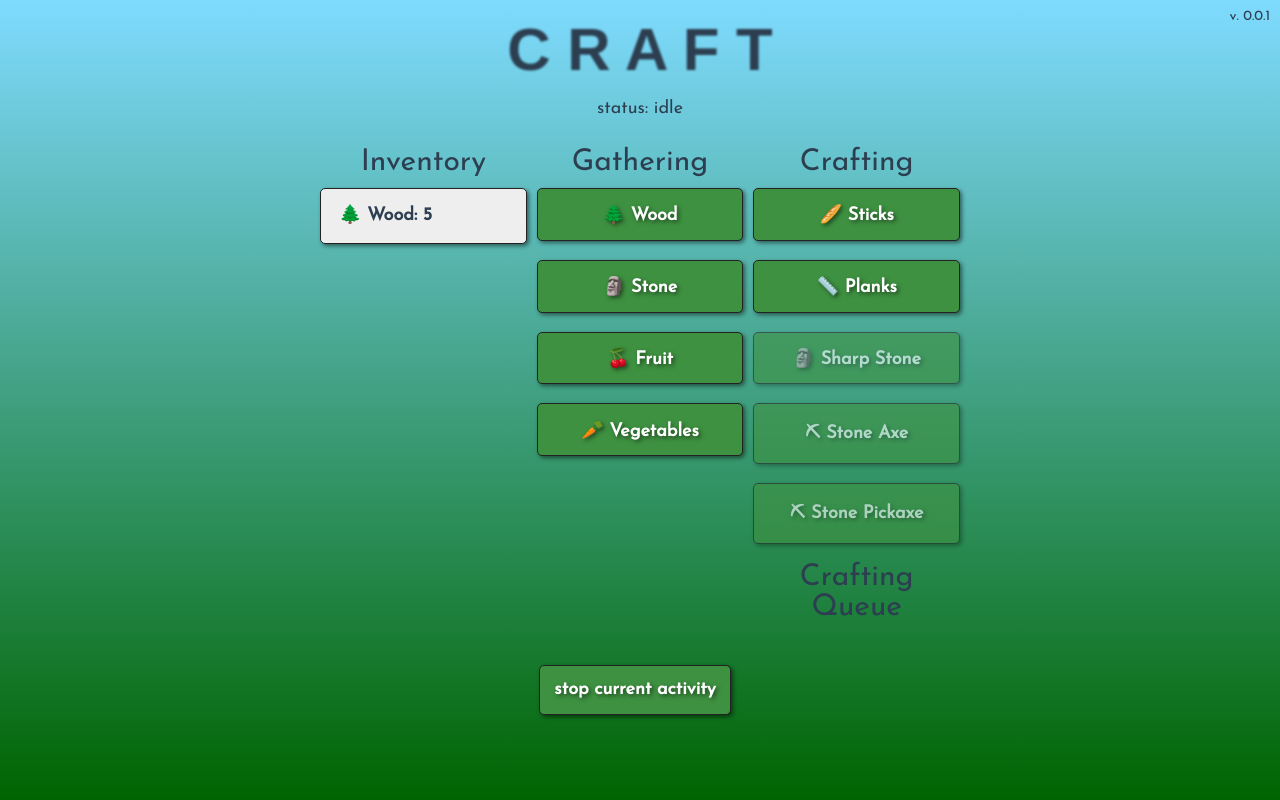
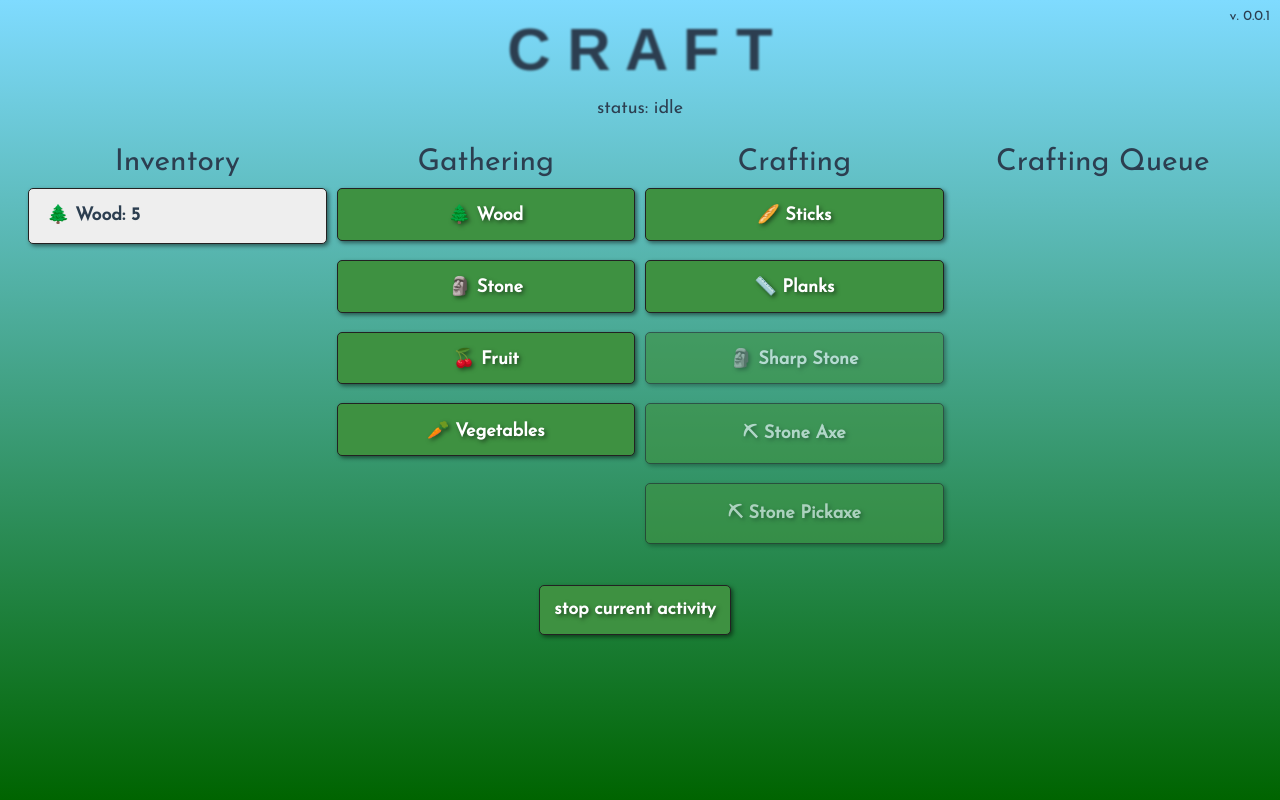
Before and after one commit to peerhenry/craft, a Vue app: page /#/tools in a window 1280 px wide. Built offline with nearby package versions, Linux system fonts and the light colour scheme; a web font is replaced by a local one.

Commit message:
fix resumecraft bug

```diff
--- a/src/settings/items.js
+++ b/src/settings/items.js
@@ -16,9 +16,11 @@ const items = {
 
   fruit: {
     icon: '🍒',
+    consumable: true,
   },
   vegetables: {
     icon: '🥕',
+    consumable: true,
   },
 
   // TOOLS
--- a/src/store/modules/activity/actions.js
+++ b/src/store/modules/activity/actions.js
@@ -58,6 +58,7 @@ const actions = {
     helpers.clearTimeoutAndInterval(context)
   },
   resumeCraft: ctx => {
+    ctx.dispatch('stop')
     if (ctx.state.craftQueue.length === 0) {
       return
     }
--- a/src/views/Crafting.vue
+++ b/src/views/Crafting.vue
@@ -8,7 +8,6 @@
           p(v-for="line of displayCostLines(recipeKey)") {{ line }}
         span {{ displayRecipe(recipeKey) }}
         Spinner.craft-spinner(v-show="isCraftingRecipe(recipeKey)")
-  CraftingQueue
 </template>
 
 <script>
--- a/src/views/CraftingQueue.vue
+++ b/src/views/CraftingQueue.vue
@@ -1,6 +1,7 @@
 <template lang="pug">
 .craft-queueu
   h2.section-header Crafting Queue
+  .craft-queueu-grid
     .queue-item(v-for="(recipeKey, index) of craftQueue")
       span {{ displayRecipe(recipeKey) }}
       span.resume-craft(v-show="index === 0 && craftingIsPaused")
@@ -38,7 +39,7 @@ export default {
 </script>
 
 <style scoped lang="scss">
-.craft-queueu {
+.craft-queueu-grid {
   display: grid;
   grid-template-columns: 1fr;
   grid-gap: 1rem;
--- a/src/views/Game.vue
+++ b/src/views/Game.vue
@@ -8,12 +8,14 @@
       Inventory
       Gathering
       Crafting
+      CraftingQueue
     ActionButton(style="margin-top: 32px; width: auto" @click="stop") stop current activity
 </template>
 
 <script>
 import Gathering from '@/views/Gathering.vue'
 import Crafting from '@/views/Crafting.vue'
+import CraftingQueue from '@/views/CraftingQueue.vue'
 import Inventory from '@/views/Inventory.vue'
 import ActionButton from '@/components/ActionButton.vue'
 import { createNamespacedHelpers } from 'vuex'
@@ -21,7 +23,7 @@ const { mapGetters, mapActions } = createNamespacedHelpers('activity')
 
 export default {
   name: 'Game',
-  components: { Gathering, Crafting, Inventory, ActionButton },
+  components: { Gathering, Crafting, Inventory, CraftingQueue, ActionButton },
   data() {
     return {
       gatheringResource: null,
@@ -50,6 +52,7 @@ html {
   text-align: center;
   color: #2c3e50;
   font-size: 1.4rem;
+  padding: 0 2em;
 }
 
 #title {
@@ -62,9 +65,9 @@ html {
 
 .grid {
   display: grid;
-  grid-template-columns: repeat(3, 1fr);
+  grid-template-columns: repeat(4, 1fr);
   grid-gap: 1rem;
-  width: 50%;
+  width: 100%;
   margin: auto;
 }
 
```
Lines whose indentation alone changed are shown as unchanged.
